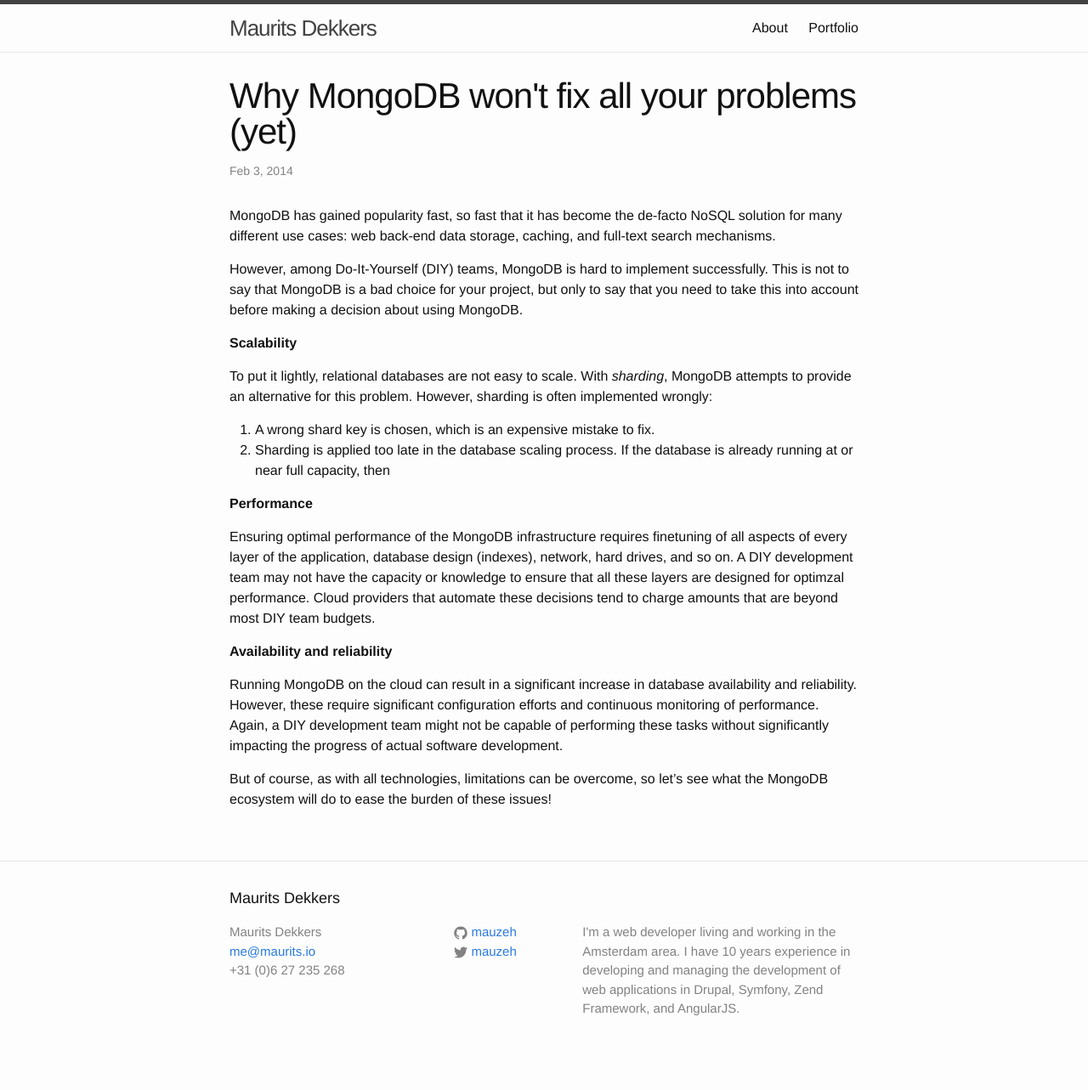
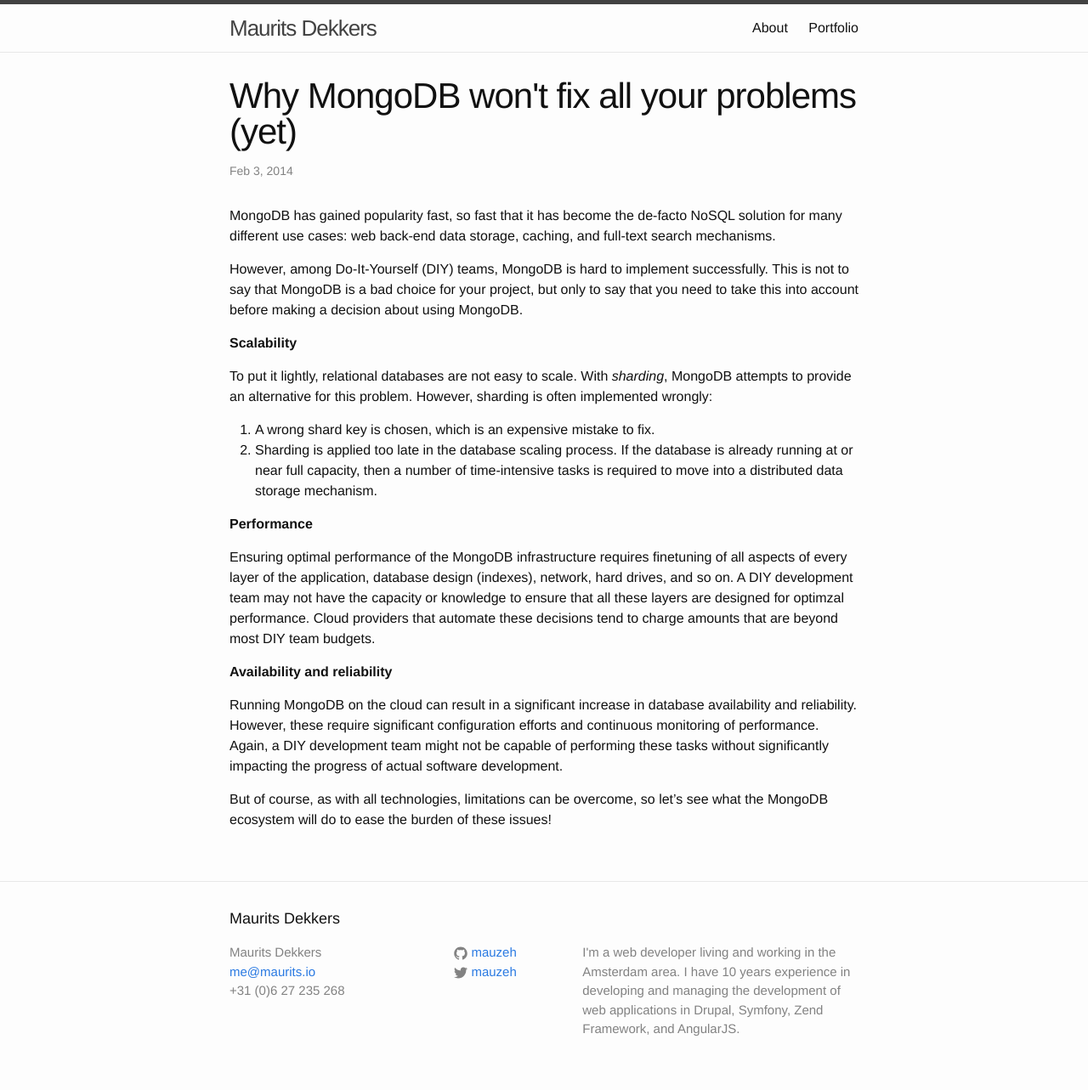
Before and after one commit to mauzeh/mauzeh.github.io, a Jekyll site: the page built from _posts/2014-02-03-why-mongodb-isnt-everything.markdown, in a window 1280 px wide. Shown: the whole page at 85% size. Built offline with Jekyll 4.4.1, drawn with Linux system fonts in a browser that asks for light colours; before the commit the page ends 1259 px from its top, so only the background shows below that.

Commit message:
[Empty commit message]

```diff
--- a/_posts/2014-02-03-why-mongodb-isnt-everything.markdown
+++ b/_posts/2014-02-03-why-mongodb-isnt-everything.markdown
@@ -14,7 +14,7 @@
 To put it lightly, relational databases are not easy to scale. With *sharding*, MongoDB attempts to provide an alternative for this problem. However, sharding is often implemented wrongly:
 
 1. A wrong shard key is chosen, which is an expensive mistake to fix.
-2. Sharding is applied too late in the database scaling process. If the database is already running at or near full capacity, then
+2. Sharding is applied too late in the database scaling process. If the database is already running at or near full capacity, then a number of time-intensive tasks is required to move into a distributed data storage mechanism.
 
 **Performance**
 
```
